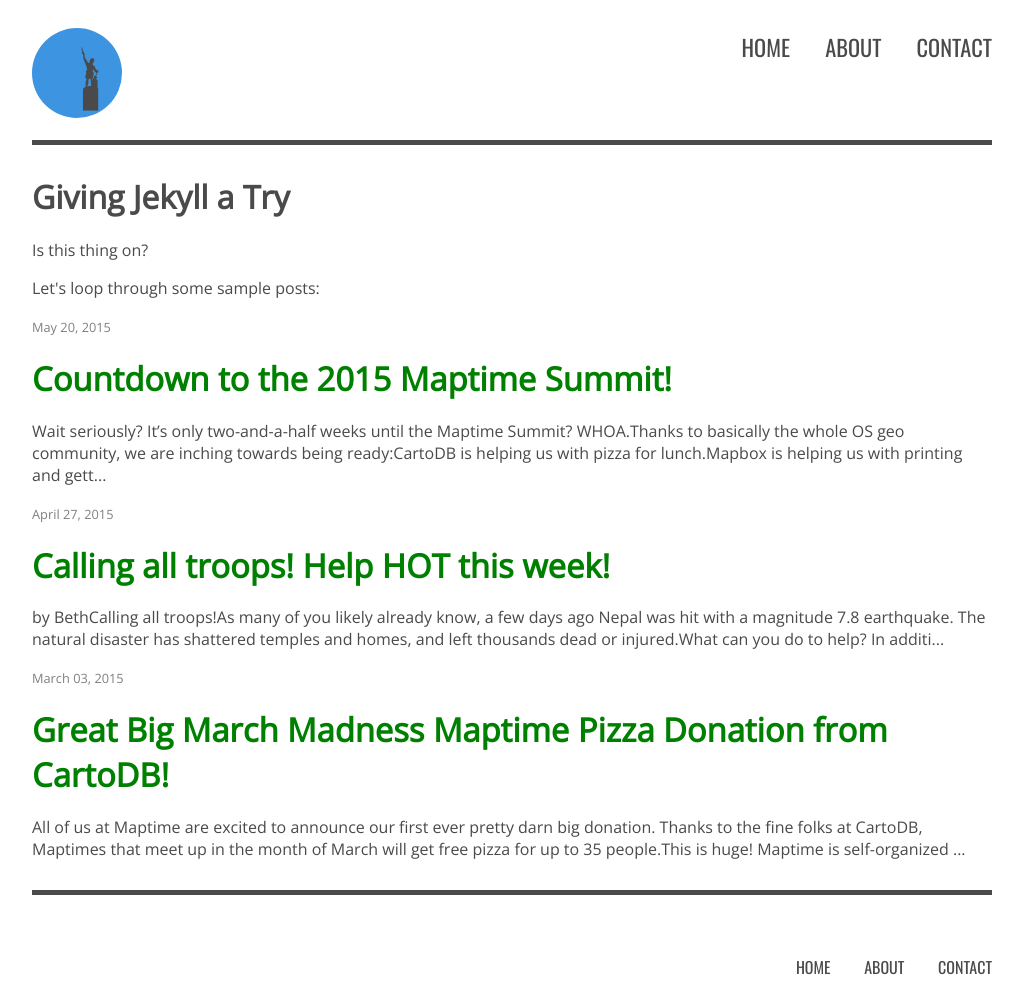
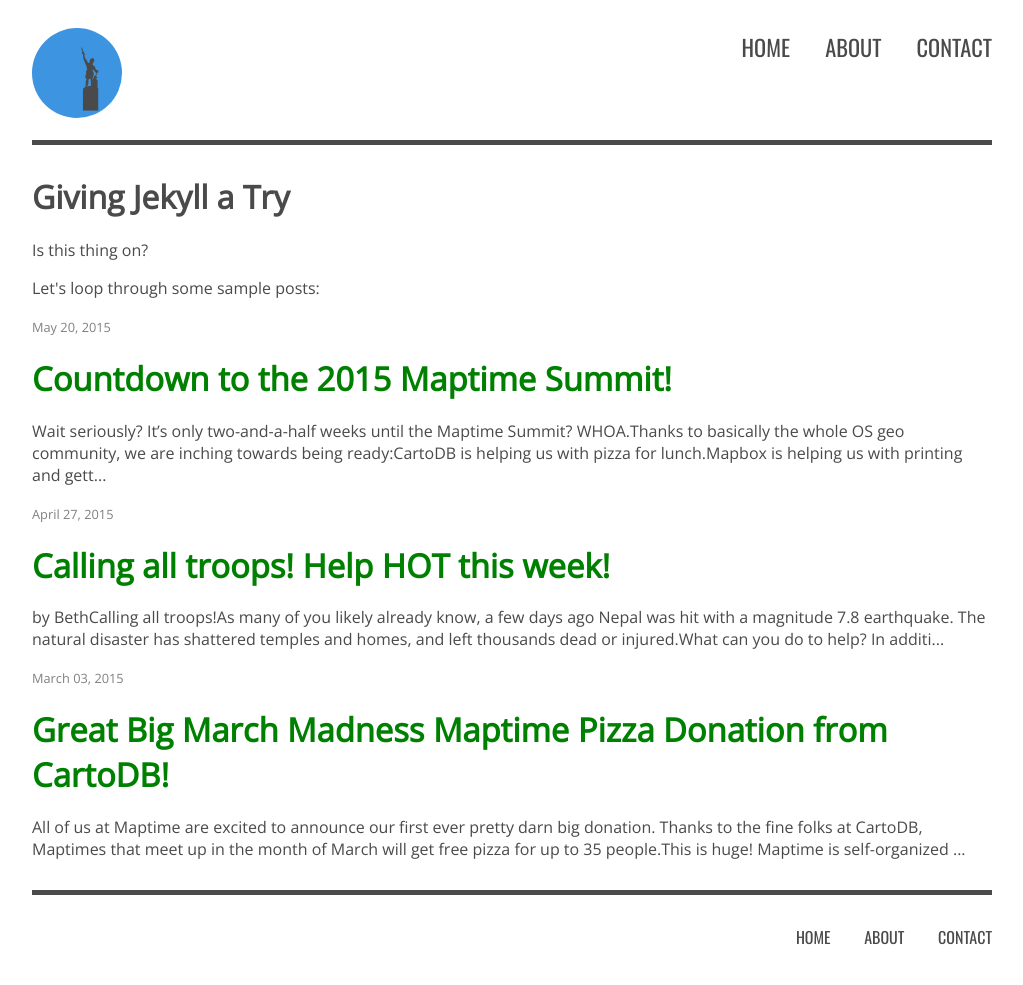
Before and after one commit to uafrazier/jekyll-explorer, a Jekyll site: the page built from index.html, in a window 1280 px wide. Shown: the whole page, without its empty margins (128-1151 px from the left). Built offline with Jekyll 4.4.1, drawn with Linux system fonts in a browser that asks for light colours.

Commit message:
adjust stylings

```diff
--- a/css/common.css
+++ b/css/common.css
@@ -85,7 +85,8 @@
   font-family: oswald, arial, sans-serif;
   float: right;
   width: 600px;
-  padding-top: 30px;
+/*   padding-top: 30px;
+padding-bottom: 30px; */
   text-align: right;
   text-transform: uppercase;
 }
```
